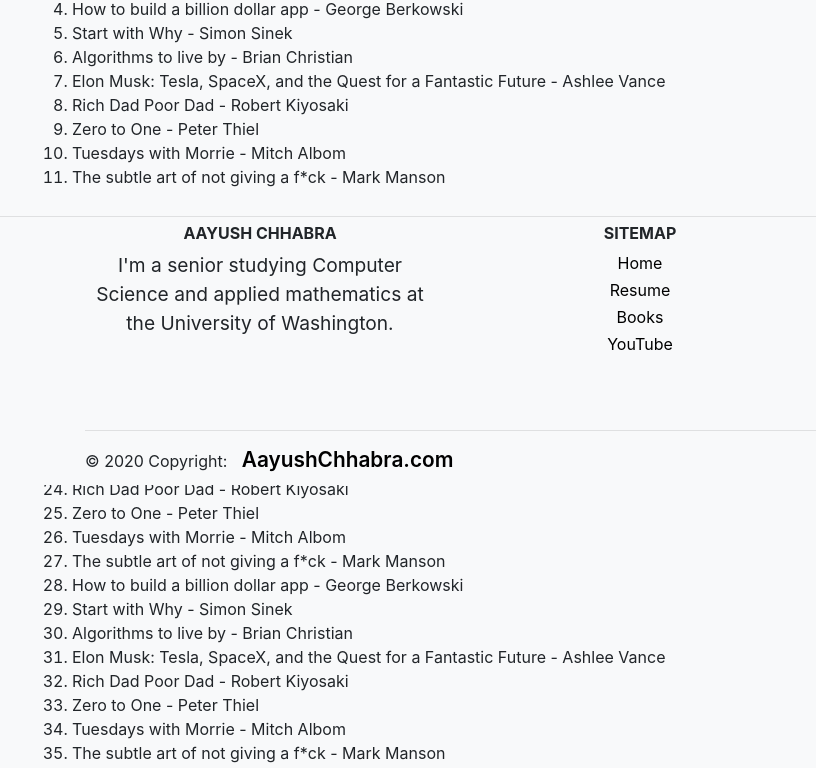
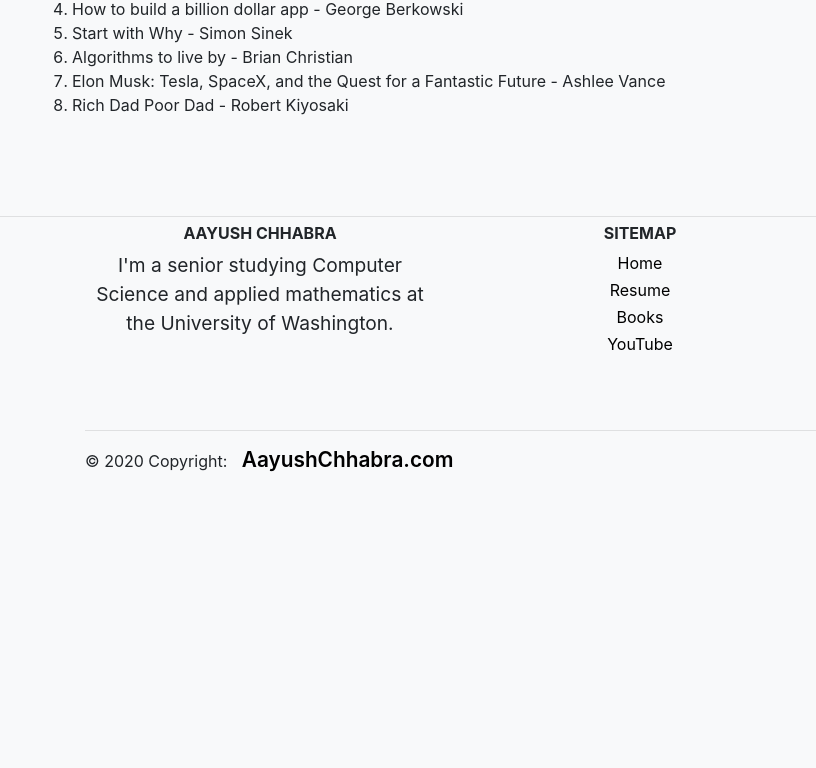
Before and after one commit to aayushchhabra1999/Portfolio, a plain HTML site: page books.html in a window 1280 px wide. Shown: the part 315-1083 px from the top of the page, 0-816 px from the left. Drawn offline with nearby package versions, Linux system fonts and the light colour scheme.

Commit message:
dynamic book update

```diff
--- a/books.html
+++ b/books.html
@@ -8,7 +8,7 @@
     <link rel="stylesheet" href="https://pro.fontawesome.com/releases/v5.10.0/css/all.css"
         integrity="sha384-AYmEC3Yw5cVb3ZcuHtOA93w35dYTsvhLPVnYs9eStHfGJvOvKxVfELGroGkvsg+p" crossorigin="anonymous" />
     <link rel="stylesheet" href="https://stackpath.bootstrapcdn.com/bootstrap/4.1.3/css/bootstrap.min.css"
-        integrity="sha384-MCw98/SFnGE8fJT3GXwEOngsV7Zt27NXFoaoApmYm81iuXoPkFOJwJ8ERdknLPMO" crossorigin="anonymous">
+        inegrity="sha384-MCw98/SFnGE8fJT3GXwEOngsV7Zt27NXFoaoApmYm81iuXoPkFOJwJ8ERdknLPMO" crossorigin="anonymous">
     <script src="https://code.jquery.com/jquery-3.3.1.slim.min.js"
         integrity="sha384-q8i/X+965DzO0rT7abK41JStQIAqVgRVzpbzo5smXKp4YfRvH+8abtTE1Pi6jizo"
         crossorigin="anonymous"></script>
@@ -32,88 +32,14 @@
     <div class=" jumbotron">
         <h1>Books I enjoyed reading:</h1>
         <p class="shiftright">Reach out to me for book recommendations or discussions</p>
-        <ol>
-            <li>Zero to One - Peter Thiel</li>
-            <li>Tuesdays with Morrie - Mitch Albom</li>
-            <li>The subtle art of not giving a f*ck - Mark Manson</li>
-            <li>How to build a billion dollar app - George Berkowski</li>
-            <li>Start with Why - Simon Sinek</li>
-            <li>Algorithms to live by - Brian Christian</li>
-            <li>Elon Musk: Tesla, SpaceX, and the Quest for a Fantastic Future - Ashlee Vance</li>
-            <li>Rich Dad Poor Dad - Robert Kiyosaki</li>
-            <li>Zero to One - Peter Thiel</li>
-            <li>Tuesdays with Morrie - Mitch Albom</li>
-            <li>The subtle art of not giving a f*ck - Mark Manson</li>
-            <li>How to build a billion dollar app - George Berkowski</li>
-            <li>Start with Why - Simon Sinek</li>
-            <li>Algorithms to live by - Brian Christian</li>
-            <li>Elon Musk: Tesla, SpaceX, and the Quest for a Fantastic Future - Ashlee Vance</li>
-            <li>Rich Dad Poor Dad - Robert Kiyosaki</li>
-            <li>Zero to One - Peter Thiel</li>
-            <li>Tuesdays with Morrie - Mitch Albom</li>
-            <li>The subtle art of not giving a f*ck - Mark Manson</li>
-            <li>How to build a billion dollar app - George Berkowski</li>
-            <li>Start with Why - Simon Sinek</li>
-            <li>Algorithms to live by - Brian Christian</li>
-            <li>Elon Musk: Tesla, SpaceX, and the Quest for a Fantastic Future - Ashlee Vance</li>
-            <li>Rich Dad Poor Dad - Robert Kiyosaki</li>
-            <li>Zero to One - Peter Thiel</li>
-            <li>Tuesdays with Morrie - Mitch Albom</li>
-            <li>The subtle art of not giving a f*ck - Mark Manson</li>
-            <li>How to build a billion dollar app - George Berkowski</li>
-            <li>Start with Why - Simon Sinek</li>
-            <li>Algorithms to live by - Brian Christian</li>
-            <li>Elon Musk: Tesla, SpaceX, and the Quest for a Fantastic Future - Ashlee Vance</li>
-            <li>Rich Dad Poor Dad - Robert Kiyosaki</li>
-            <li>Zero to One - Peter Thiel</li>
-            <li>Tuesdays with Morrie - Mitch Albom</li>
-            <li>The subtle art of not giving a f*ck - Mark Manson</li>
-            <li>How to build a billion dollar app - George Berkowski</li>
-            <li>Start with Why - Simon Sinek</li>
-            <li>Algorithms to live by - Brian Christian</li>
-            <li>Elon Musk: Tesla, SpaceX, and the Quest for a Fantastic Future - Ashlee Vance</li>
-            <li>Rich Dad Poor Dad - Robert Kiyosaki</li>
-            <li>Zero to One - Peter Thiel</li>
-            <li>Tuesdays with Morrie - Mitch Albom</li>
-            <li>The subtle art of not giving a f*ck - Mark Manson</li>
-            <li>How to build a billion dollar app - George Berkowski</li>
-            <li>Start with Why - Simon Sinek</li>
-            <li>Algorithms to live by - Brian Christian</li>
-            <li>Elon Musk: Tesla, SpaceX, and the Quest for a Fantastic Future - Ashlee Vance</li>
-            <li>Rich Dad Poor Dad - Robert Kiyosaki</li>
-            <li>Zero to One - Peter Thiel</li>
-            <li>Tuesdays with Morrie - Mitch Albom</li>
-            <li>The subtle art of not giving a f*ck - Mark Manson</li>
-            <li>How to build a billion dollar app - George Berkowski</li>
-            <li>Start with Why - Simon Sinek</li>
-            <li>Algorithms to live by - Brian Christian</li>
-            <li>Elon Musk: Tesla, SpaceX, and the Quest for a Fantastic Future - Ashlee Vance</li>
-            <li>Rich Dad Poor Dad - Robert Kiyosaki</li>
-            <li>Zero to One - Peter Thiel</li>
-            <li>Tuesdays with Morrie - Mitch Albom</li>
-            <li>The subtle art of not giving a f*ck - Mark Manson</li>
-            <li>How to build a billion dollar app - George Berkowski</li>
-            <li>Start with Why - Simon Sinek</li>
-            <li>Algorithms to live by - Brian Christian</li>
-            <li>Elon Musk: Tesla, SpaceX, and the Quest for a Fantastic Future - Ashlee Vance</li>
-            <li>Rich Dad Poor Dad - Robert Kiyosaki</li>
-            <li>Zero to One - Peter Thiel</li>
-            <li>Tuesdays with Morrie - Mitch Albom</li>
-            <li>The subtle art of not giving a f*ck - Mark Manson</li>
-            <li>How to build a billion dollar app - George Berkowski</li>
-            <li>Start with Why - Simon Sinek</li>
-            <li>Algorithms to live by - Brian Christian</li>
-            <li>Elon Musk: Tesla, SpaceX, and the Quest for a Fantastic Future - Ashlee Vance</li>
-            <li>Rich Dad Poor Dad - Robert Kiyosaki</li>
-            <li>Zero to One - Peter Thiel</li>
-            <li>Tuesdays with Morrie - Mitch Albom</li>
-            <li>The subtle art of not giving a f*ck - Mark Manson</li>
-            <li>How to build a billion dollar app - George Berkowski</li>
-            <li>Start with Why - Simon Sinek</li>
-            <li>Algorithms to live by - Brian Christian</li>
-            <li>Elon Musk: Tesla, SpaceX, and the Quest for a Fantastic Future - Ashlee Vance</li>
-            <li>Rich Dad Poor Dad - Robert Kiyosaki</li>
+        <!-- the booklist. -->
+        <!-- books are inserted dynamically from data/books.txt -->
+        <ol id="booklist">
         </ol>
+    </div>
+
+    <div>
+
     </div>
 
     <!-- insert the footer here -->
@@ -122,4 +48,5 @@
 
 </body>
 <script src="public/javascript/root.js"></script>
+
 </html>
--- a/public/javascript/root.js
+++ b/public/javascript/root.js
@@ -14,3 +14,15 @@ $(function () {
 $(function () {
   $(".topscripts").load("topscripts.html");
 });
+
+
+// Insert the list of books.
+fetch("data/books.txt")
+.then(response=>response.text())
+.then(function(t) {
+  let books = (t.split('\n'));
+  for(i in books){
+    console.log(books[i]);
+    $('#booklist').append('<li>' +books[i]+'</li>')
+  }
+});
```
Also changed, not shown: data/books.txt.
